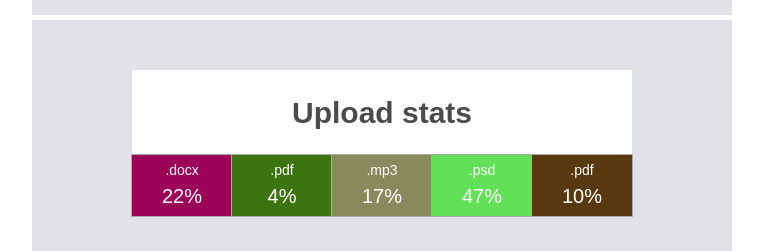
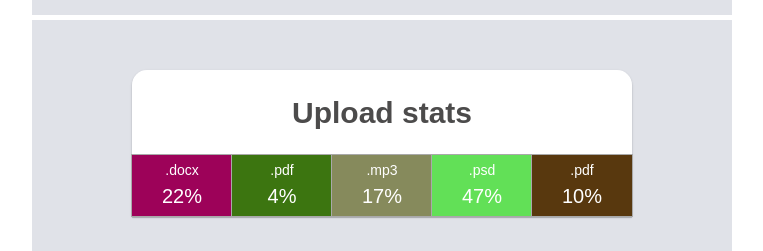
Before and after one commit to oksanazabl/goit-react-hw-01-components, a React (Create React App) app: page / in a window 1280 px wide. Shown: the part 701-952 px from the top of the page, without its empty margins (258-1021 px from the left). Built offline with nearby package versions, Linux system fonts and the light colour scheme.

Commit message:
add shadow

```diff
--- a/src/components/Profile/Profile.module.css
+++ b/src/components/Profile/Profile.module.css
@@ -1,5 +1,12 @@
 .profile {
   text-align: center;
+  width: 500px;
+
+    margin-left: auto;
+    margin-right: auto;
+    border-radius: 15px 15px 0 0;
+    box-shadow: 0 1px 3px rgb(0 0 0/12%), 0 1px 1px rgb(0 0 0/14%), 0 2px 1px rgb(0 0 0/20%);
+
 }
 
 .description {
@@ -10,7 +17,7 @@
   display: block;
   margin-left: auto;
   margin-right: auto;
-}
+ }
 
 .avatar {
   width: 300px;
--- a/src/components/Statistics/Statistics.module.css
+++ b/src/components/Statistics/Statistics.module.css
@@ -1,7 +1,11 @@
 .statistics{
     text-align: center;
+    border-radius: 15px 15px 0 0;
+    box-shadow: 0 1px 3px rgb(0 0 0/12%), 0 1px 1px rgb(0 0 0/14%), 0 2px 1px rgb(0 0 0/20%);
+    width: 500px;
 
-
+    margin-left: auto;
+    margin-right: auto;
 }
 
 .title {
@@ -11,10 +15,11 @@
     padding-bottom: 20px;
     background-color: rgb(255, 255, 255);
     color: rgb(76, 75, 75);
-    width: 500px;
+    border-radius: 15px 15px 0 0;
+    /* width: 500px;
 
     margin-left: auto;
-    margin-right: auto;
+    margin-right: auto; */
 
 }
 
```
